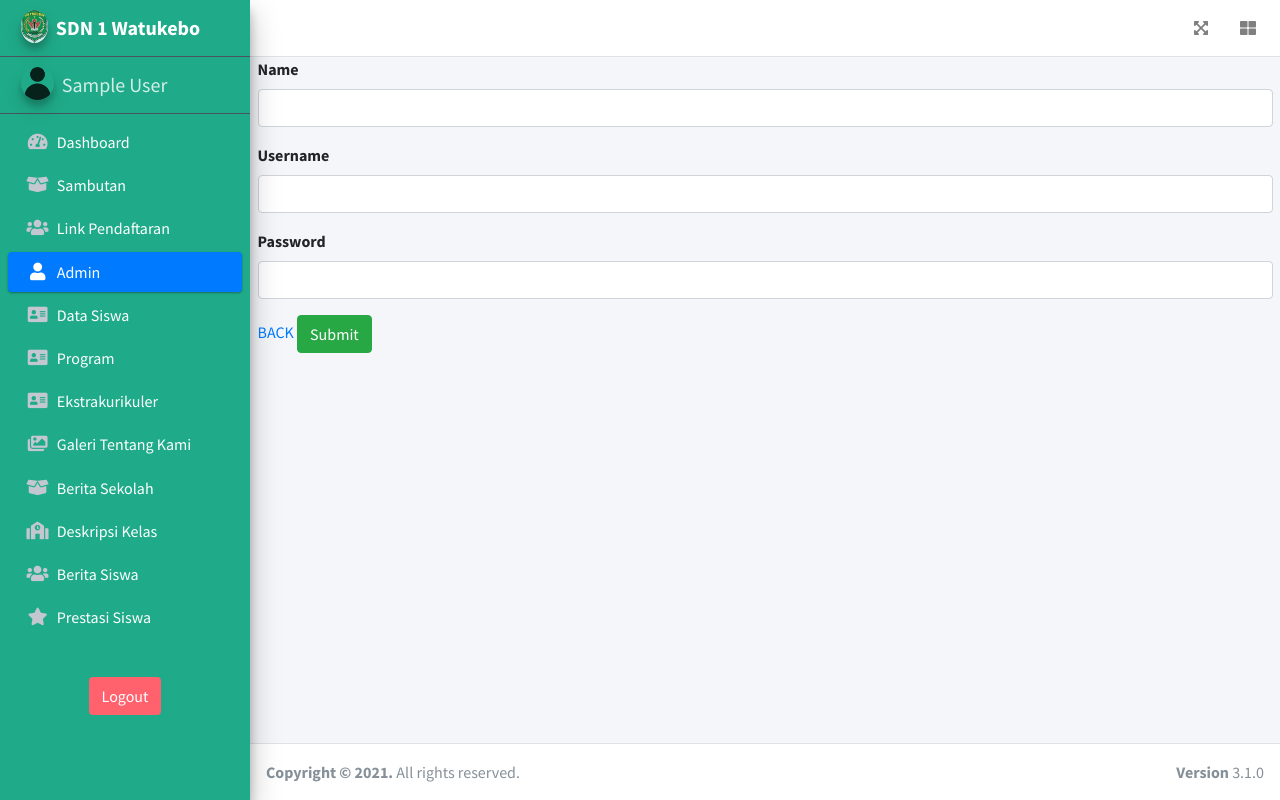
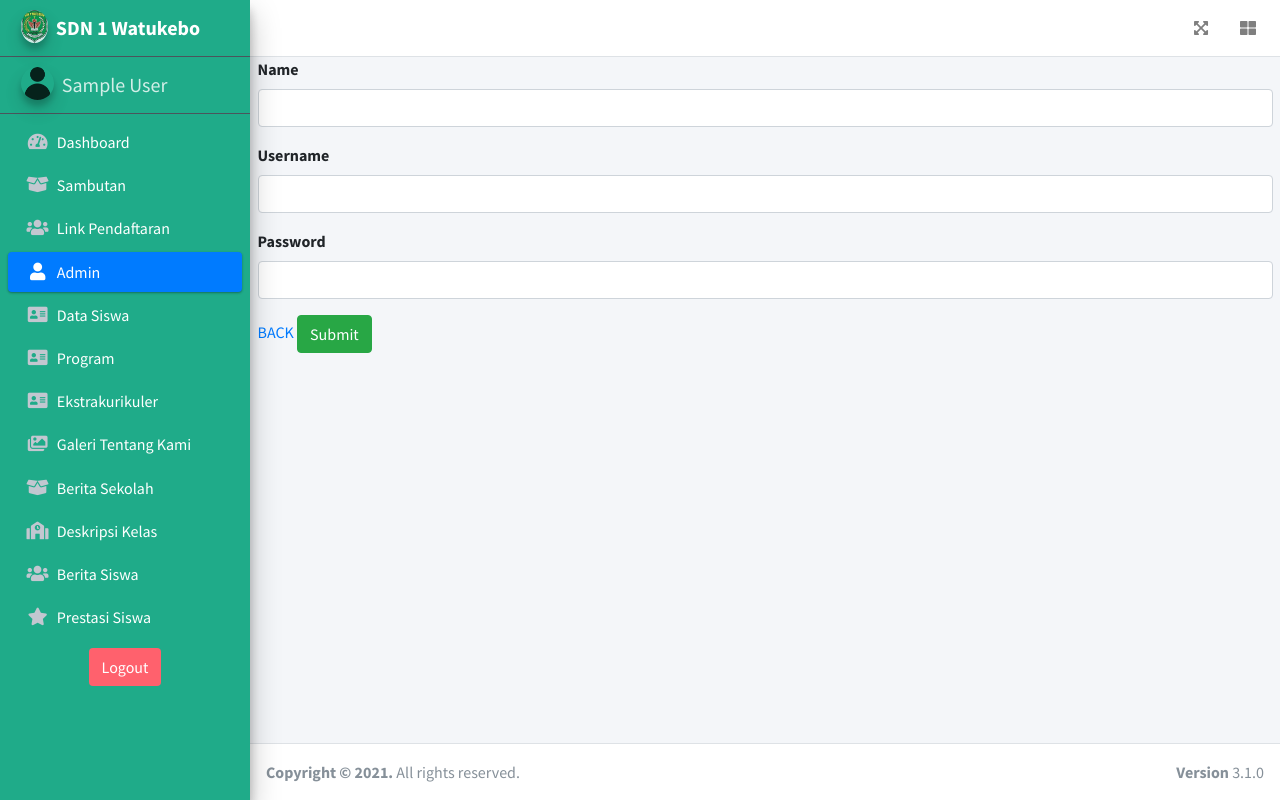
Before and after one commit to BC07/SDN-1-Watukebo, a Laravel app: page /admin/account/create in a window 1280 px wide. Run offline with Laravel 8, Linux system fonts and the light colour scheme; the visitor is signed in with stand-in values (Sample User, id 1); some libraries are stand-ins or nearby versions.

Commit message:
button position

```diff
--- a/resources/views/layouts/master.blade.php
+++ b/resources/views/layouts/master.blade.php
@@ -225,7 +225,7 @@
                 .keluar {
                     height: auto;
                     position: relative;
-                    top: 5%;
+                    top: 1%;
                 }
                 </style>
 
```
